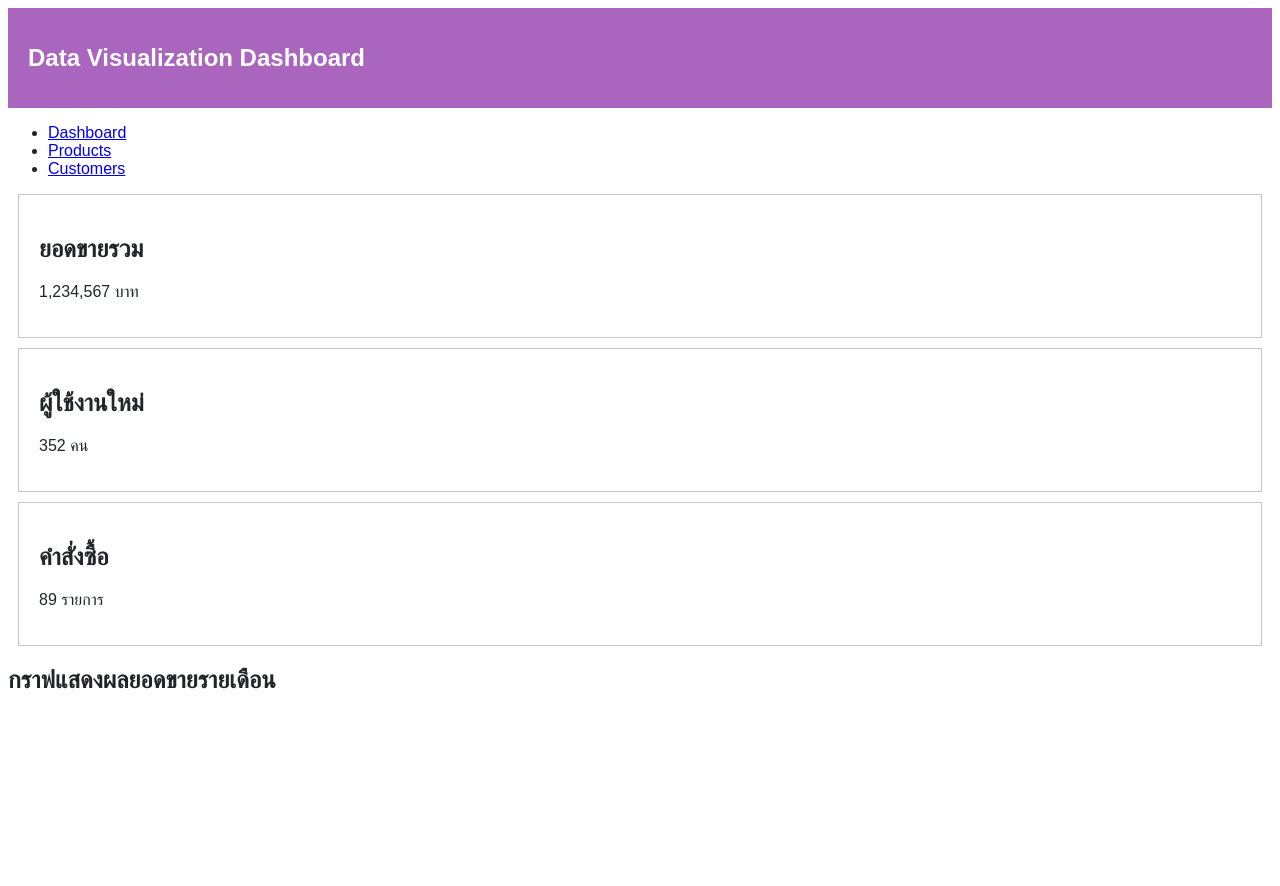
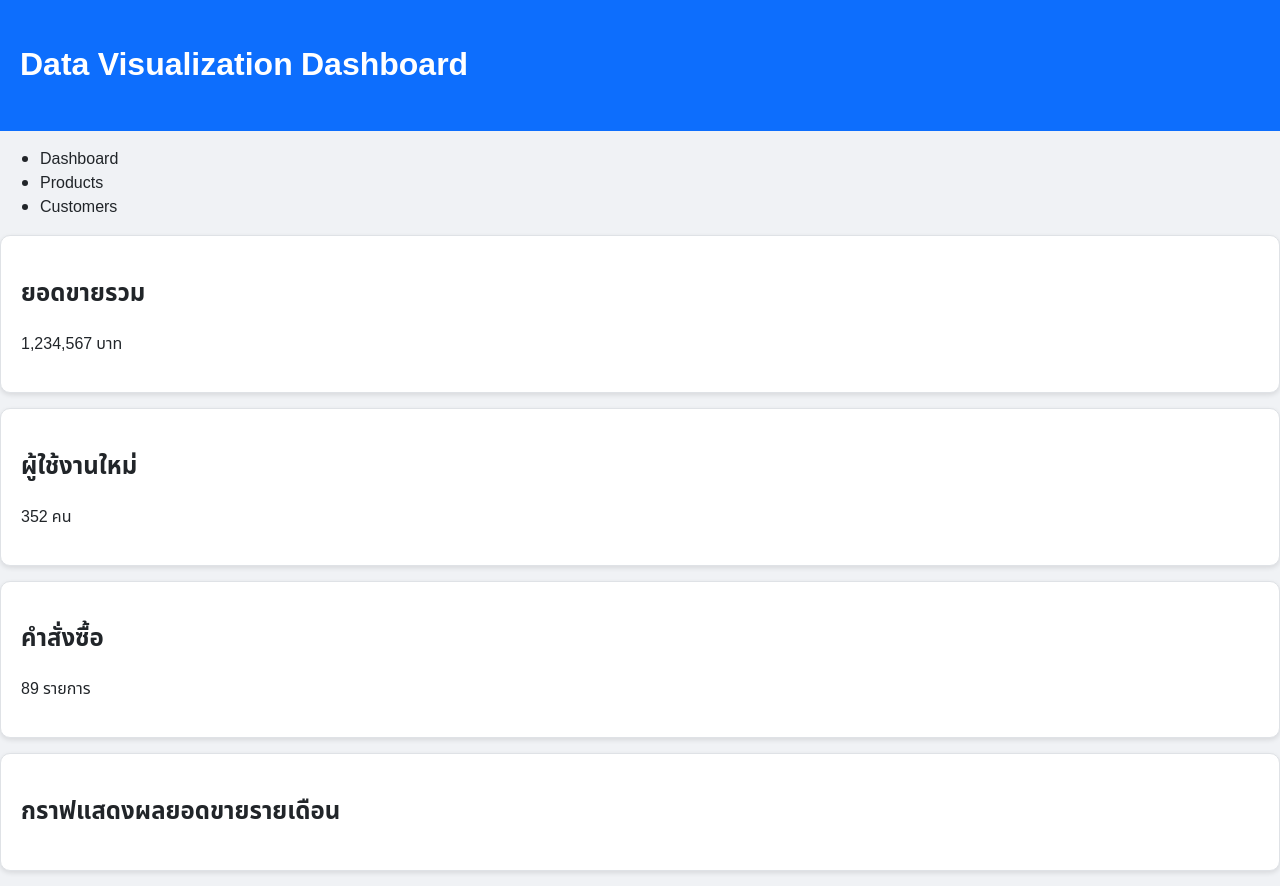
Before and after one commit to sowangnantawut-tech/nantawut-sowanu, a plain HTML site: page index.html in a window 1280 px wide. Before the commit the page ends 800 px from the top, so only its background shows below. Drawn offline with Linux system fonts and the light colour scheme.

Commit message:
Add files via upload

```diff
--- a/style.css
+++ b/style.css
@@ -1,35 +1,79 @@
 :root {
-  --primary-color: #ffffff;
-  --secondary-color: #ed9ef0;
-  --background-color: #ffffff;
-  --surface-color: #ffffff;
-  --text-color: #212529;
-  --border-color: #c5c5c5;
+    --primary-color: #0d6efd;
+    --secondary-color: #6c757d;
+    --background-color: #f0f2f5;
+    --surface-color: #ffffff;
+    --text-color: #212529;
+    --border-color: #dfe2e6;
 }
 body {
-  background-color: var(--background-color);
-  font-family: 'Poppins', sans-serif;
-  color: var(--text-color);
+    background-color: var(--background-color);
+    font-family: 'Noto Sans Thai', sans-serif;
+    color: var(--text-color);
+    margin: 0;
+    padding: 0;
 }
 
-.page-header {
-    background-color: rgb(170, 101, 190);
+header {
+    background-color: var(--primary-color);
+    color: white;
     padding: 20px;
+    text-align: center;
+    display: flex;
+    justify-content: space-between;
+    align-items: center;
+  }
+
+.dashboard-container {
+    display: flex;
+    min-height: 100vh;
+}
+
+.sidebar {
+    width: 250px;
+    padding: 20px;
+    background-color: var(--surface-color);
+    border-right: 1px solid var(--border-color);
+}
+
+.sidebar ul {
+    list-style: none;
+    padding: 0;
+    margin: 0;
+    display: flex;
+    flex-direction:column;
+    gap: 10px;
 
 }
-#page-title {
-  color: var(--primary-color);
-  /* สีน้ําเงินเขม */
-  font-size: 24px;
+.sidebar li a {
+    display: block;
+    padding: 10px 15px;
+    text-decoration: none;
+    color: var(--text-color);
+    border-radius: 6px;
+    transition: background-color 0.2s ease;
 }
 
-.card {
-  background-color: var(--surface-color);
-  padding: 20px;
-  border: 1px solid var(--border-color);
-  margin: 10px;
+nav a {
+    text-decoration: none;
+    color: var(--text-color);
+    font-weight: 500;
 }
 
-* {
-  box-sizing: border-box;
+nav a:hover {
+    color: var(--primary-color);
 }
+
+.main-content {
+    flex: 1;
+    padding: 20px;
+}
+
+.card, .chart-container {
+    background-color: var(--surface-color);
+    padding: 20px;
+    border: 1px solid var(--border-color);
+    border-radius: 10px;
+    margin-bottom: 15px;
+    box-shadow: 0 2px 5px rgba(0,0,0,0.1);
+}
```
